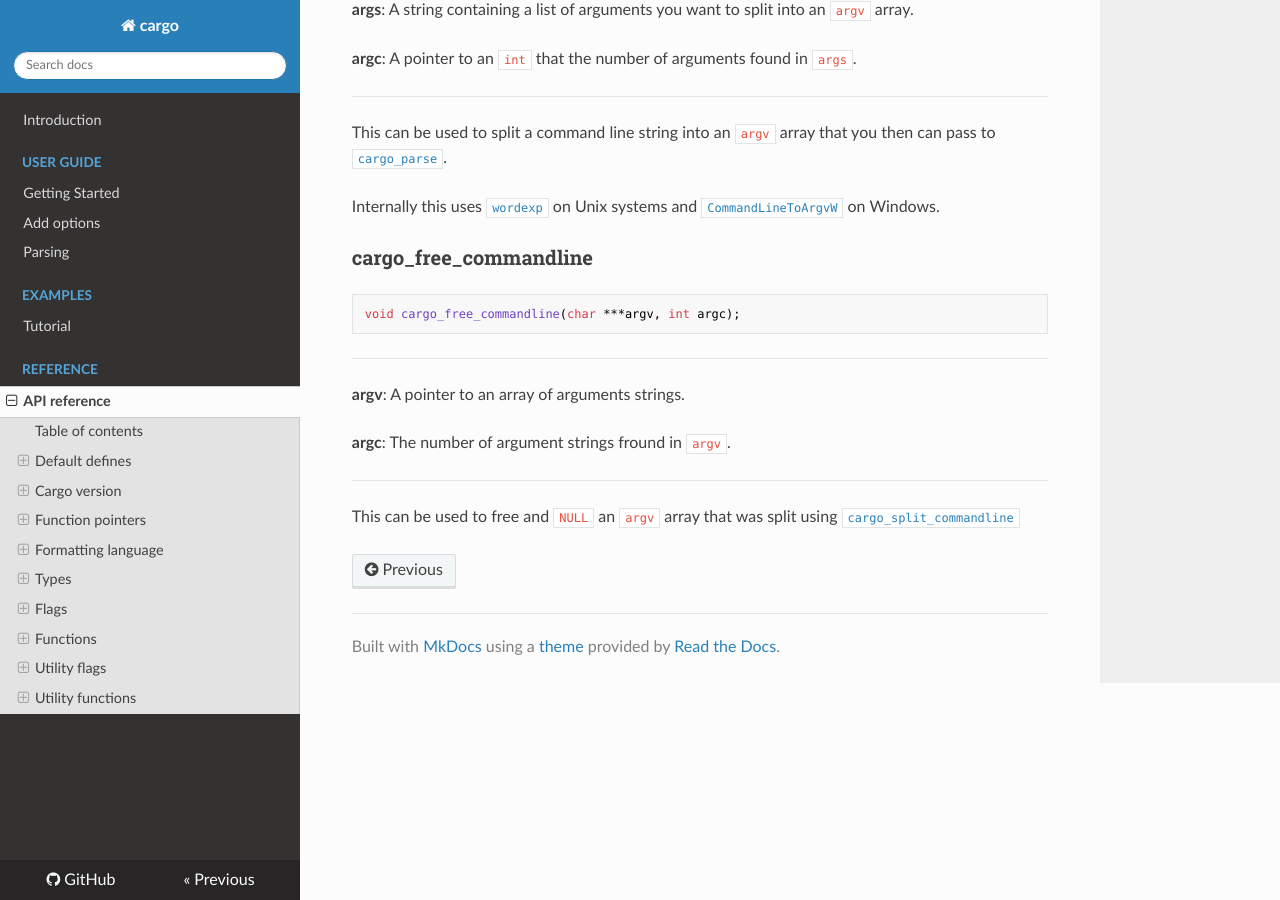
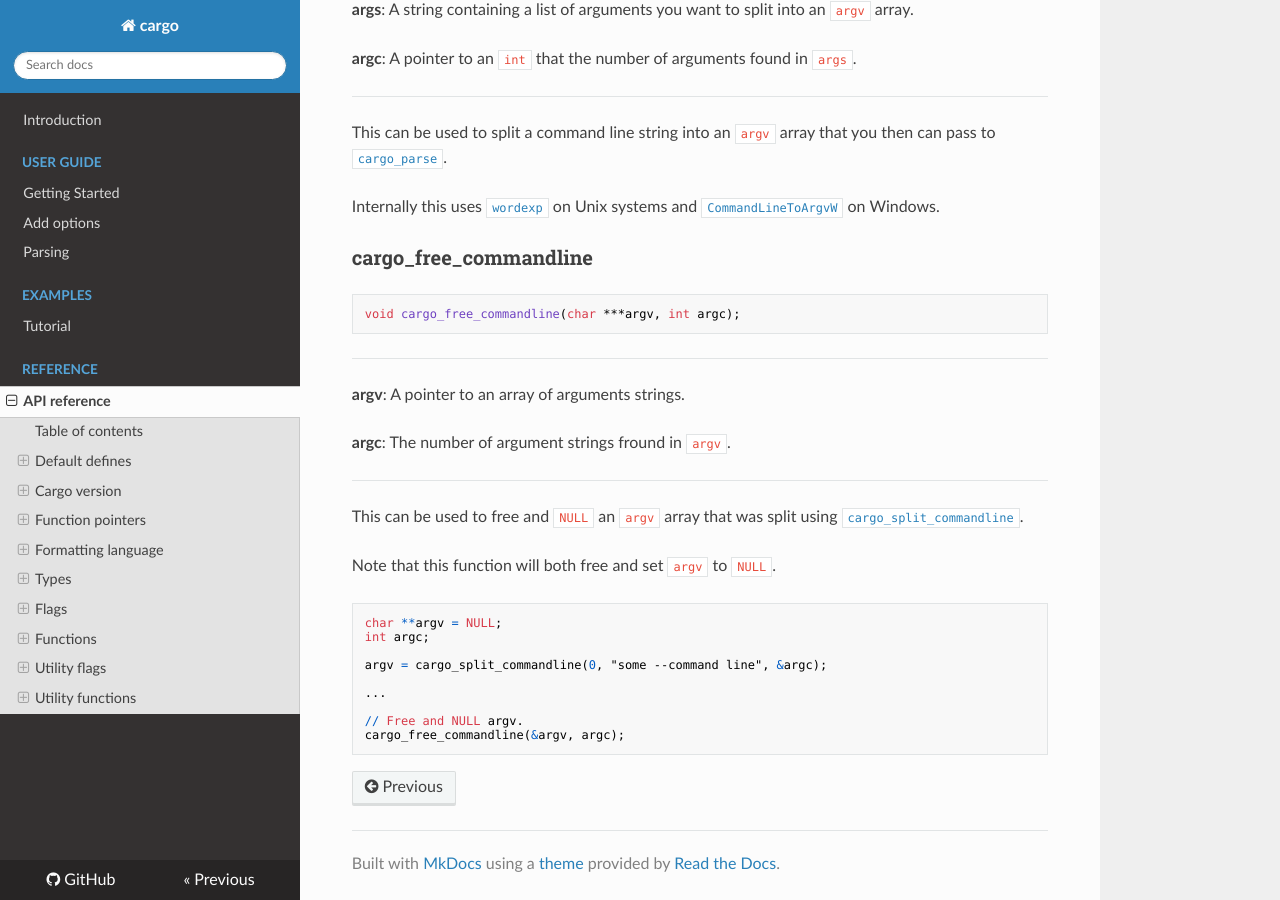
Before and after one commit to JoakimSoderberg/cargo, an MkDocs documentation site: the page built from docs/api.md, in a window 1280 px wide and 900 px high, scrolled down 41783 px. Built offline with MkDocs 1.6.1, drawn with Linux system fonts in a browser that asks for light colours; nearby versions of some CDN libraries; old or Windows-style settings are respelled for this version of MkDocs.

Commit message:
Some more documentation.

````diff
--- a/docs/api.md
+++ b/docs/api.md
@@ -1651,4 +1651,18 @@ void cargo_free_commandline(char ***argv, int argc);
 
 ---
 
-This can be used to free and `NULL` an `argv` array that was split using [`cargo_split_commandline`](api.md#cargo_split_commandline)
+This can be used to free and `NULL` an `argv` array that was split using [`cargo_split_commandline`](api.md#cargo_split_commandline).
+
+Note that this function will both free and set `argv` to `NULL`.
+
+```c
+char **argv = NULL;
+int argc;
+
+argv = cargo_split_commandline(0, "some --command line", &argc);
+
+...
+
+// Free and NULL argv.
+cargo_free_commandline(&argv, argc);
+```
````
Also changed, not shown: docs/parsing.md (+6 -2 lines).
